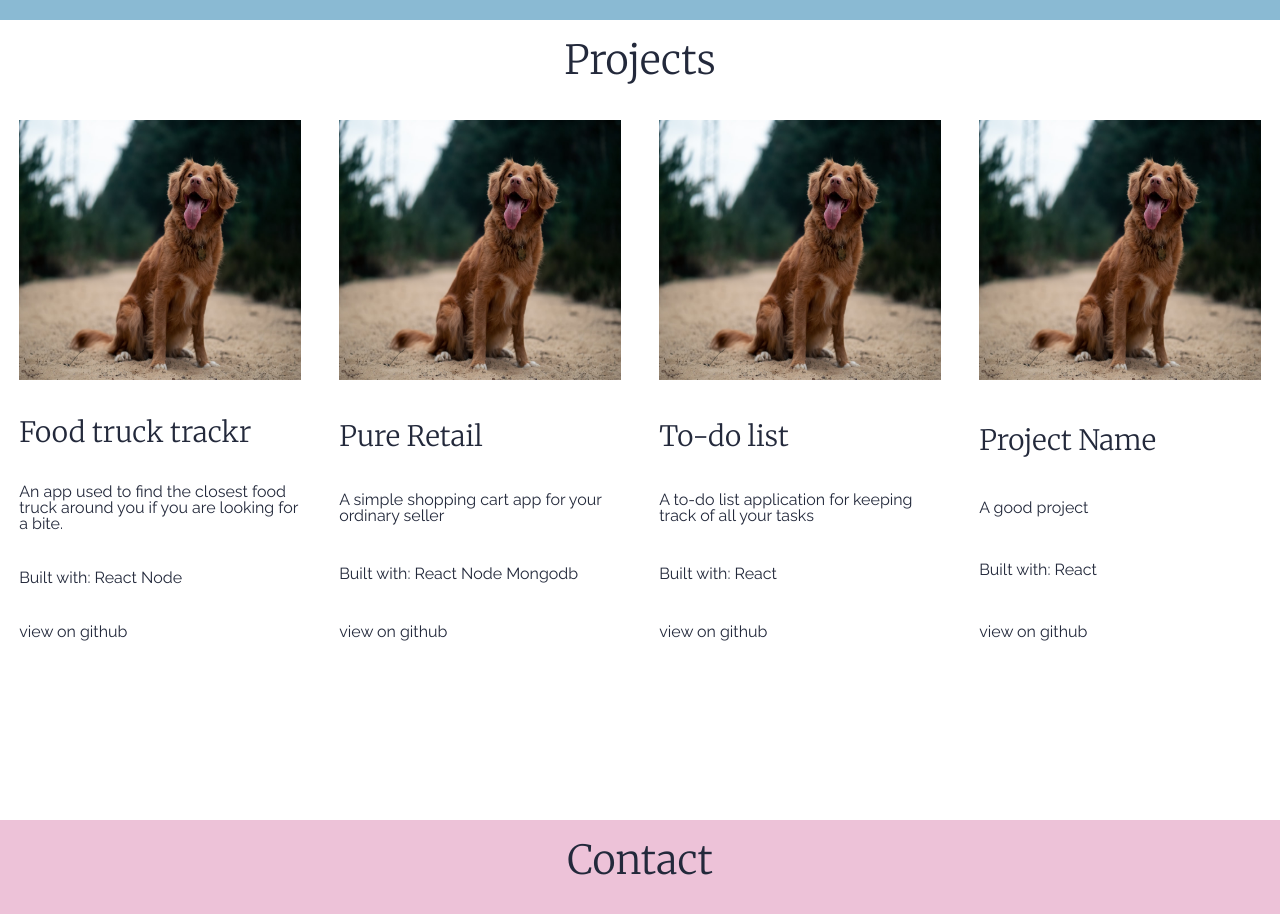
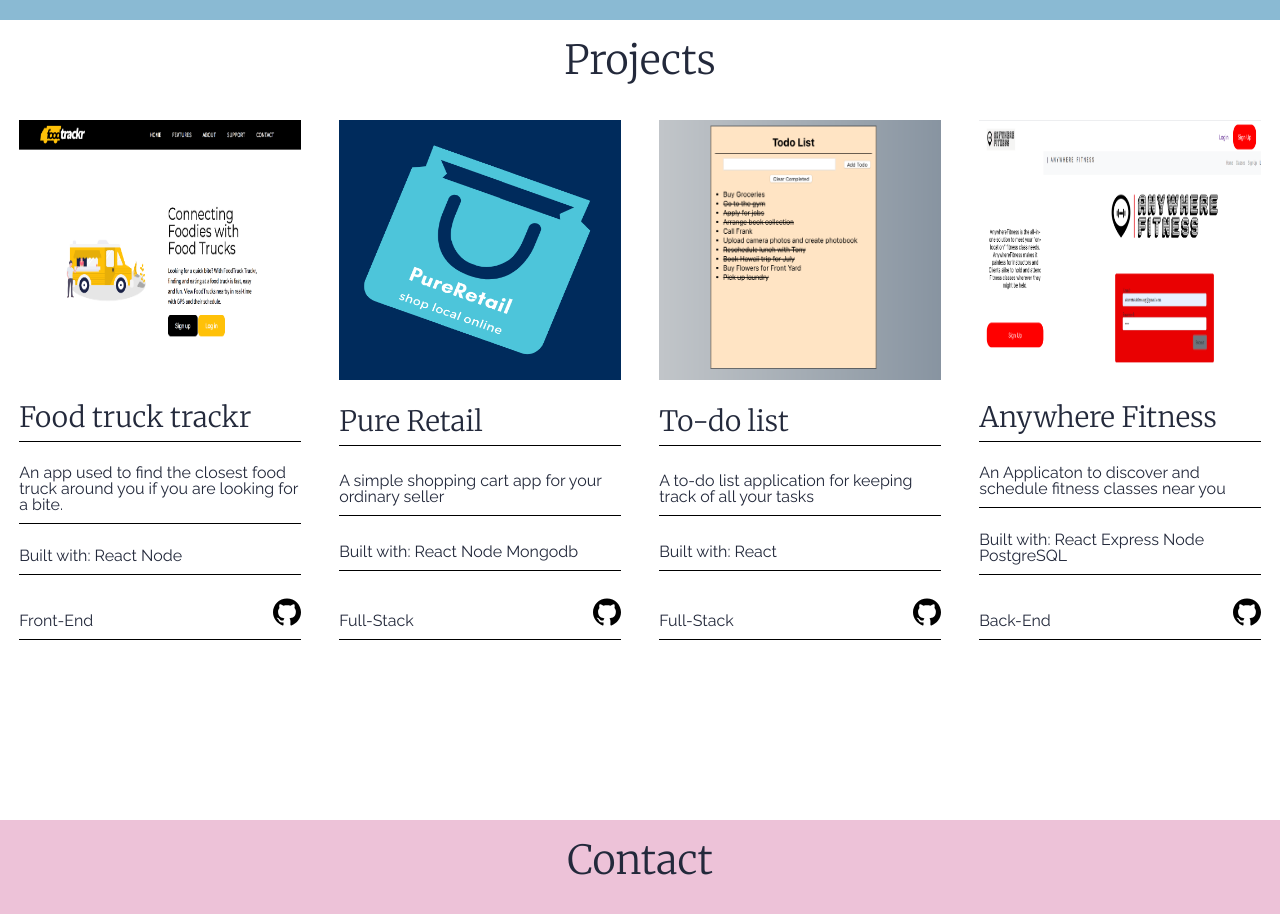
Before and after one commit to DimejiAre/portfolio, a plain HTML site: page index.html in a window 1280 px wide. Shown: the part 1580-2494 px from the top of the page. Drawn offline with nearby package versions, Linux system fonts and the light colour scheme.

Commit message:
feat: improve project section layout, add links

```diff
--- a/index.html
+++ b/index.html
@@ -62,32 +62,48 @@
         <h1>Projects</h1>
         <div class='projects'>
             <div class='project'>
-                <div class='project-image'><img src='./assets/images/dog.jpeg' alt='profile picture' /></div>
-                <h3 class='title'>Food truck trackr</h3>
+                <div class='project-image'>
+                    <a href="https://foodtruckr.netlify.com/" target="_blank">
+                    <img src='./assets/images/foodTruckTrackr.png' alt='Food truck trackr application screenshot' />
+                </a>
+                </div>
+                <a href="https://foodtruckr.netlify.com/" target="_blank"><h3 class='title'>Food truck trackr</h3></a>
                 <div class='project-overview'>An app used to find the closest food truck around you if you are looking for a bite.</div>
                 <div class='tech-stack'>Built with: React Node</div>
-                <div class='project-link'>view on github</div>
+                <div class='project-link'>Front-End <div class='github-image'><a href='https://github.com/Build-Week-FoodTruck-TrackR/Front-end' target="_blank"><img src='./assets/icons/github-image.svg'/></a></div></div>
             </div>
             <div class='project'>
-                <div class='project-image'><img src='./assets/images/dog.jpeg' alt='profile picture' /></div>
-                <h3 class='title'>Pure Retail</h3>
+                <div class='project-image'>
+                    <a href="https://pure-retail.com/" target="_blank">
+                    <img src='./assets/images/PureRetailLogo.png' alt='Pure Retail logo' />
+                </a>
+                </div>
+                <a href="https://pure-retail.com/" target="_blank"><h3 class='title'>Pure Retail</h3></a>
                 <div class='project-overview'>A simple shopping cart app for your ordinary seller</div>
                 <div class='tech-stack'>Built with: React Node Mongodb</div>
-                <div class='project-link'>view on github</div>
+                <div class='project-link'>Full-Stack <div class='github-image'><a href='https://github.com/orgs/LABS-EU3/teams/shopping_cart' target="_blank"><img src='./assets/icons/github-image.svg'/></a></div></div>
             </div>
             <div class='project'>
-                <div class='project-image'><img src='./assets/images/dog.jpeg' alt='profile picture' /></div>
-                <h3 class='title'>To-do list</h3>
+                <div class='project-image'>
+                    <a href="#">
+                        <img src='./assets/images/todoList.png' alt='Todo List application screenshot' />
+                    </a>
+                </div>
+                <a href="#"><h3 class='title'>To-do list</h3></a>
                 <div class='project-overview'>A to-do list application for keeping track of all your tasks</div>
                 <div class='tech-stack'>Built with: React</div>
-                <div class='project-link'>view on github</div>
+                <div class='project-link'>Full-Stack <div class='github-image'><a href='https://github.com/DimejiAre/reducer-todo' target="_blank"><img src='./assets/icons/github-image.svg'/></a></div></div>
             </div>
             <div class='project'>
-                <div class='project-image'><img src='./assets/images/dog.jpeg' alt='profile picture' /></div>
-                <h3 class='title'>Project Name</h3>
-                <div class='project-overview'>A good project</div>
-                <div class='tech-stack'>Built with: React</div>
-                <div class='project-link'>view on github</div>
+                <div class='project-image'>
+                    <a href="https://anywherefitness.now.sh/" target="_blank">
+                    <img src='./assets/images/anywhereFitnessPage.png' alt='Anywhere Fitness application screenshot' />
+                </a>
+                </div>
+                <a href="https://anywherefitness.now.sh/" target="_blank"><h3 class='title'>Anywhere Fitness</h3></a>
+                <div class='project-overview'>An Applicaton to discover and schedule fitness classes near you</div>
+                <div class='tech-stack'>Built with: React Express Node PostgreSQL</div>
+                <div class='project-link'>Back-End <div class='github-image'><a href='https://github.com/BW-Anywhere-Fitness-Nov-18-22/back-end' target="_blank"><img src='./assets/icons/github-image.svg'/></a></div></div>
             </div>
 
         </div>
--- a/less/global.less
+++ b/less/global.less
@@ -32,3 +32,8 @@ html {
     font-size: 1.6rem;
     line-height: 1.4;
   }
+
+  hr {
+    border-top: 1px solid #8c8b8b;
+    margin : 0.5em 0;
+    }
--- a/less/projects.less
+++ b/less/projects.less
@@ -26,14 +26,34 @@
         margin: 2rem 0;
         //padding: 2rem;
 
+        a {
+            text-decoration: none;
+        }
+
+        .title, .project-overview, .tech-stack, .project-link {
+            border-bottom: 1px solid black;
+            padding-bottom: 1rem;
+        }
+
+        .project-link{
+            display: flex;
+            justify-content: space-between;
+            align-items: baseline;
+        }
+
 
         .project-image {
             height: 50%;
+        }
 
-            img {
-                height: 100%;
-                width: 100%;
-            }
+        .github-image {
+            max-height: 10%;
+            max-width: 10%;
+        }
+
+        img {
+            height: 100%;
+            width: 100%;
         }
     }
 }
```
Also changed, not shown: assets/images/PureRetailLogo.png (added), assets/images/anywhereFitnessPage.png (added), assets/images/foodTruckTrackr.png (added), assets/images/todoList.png (added), css/index.css.
